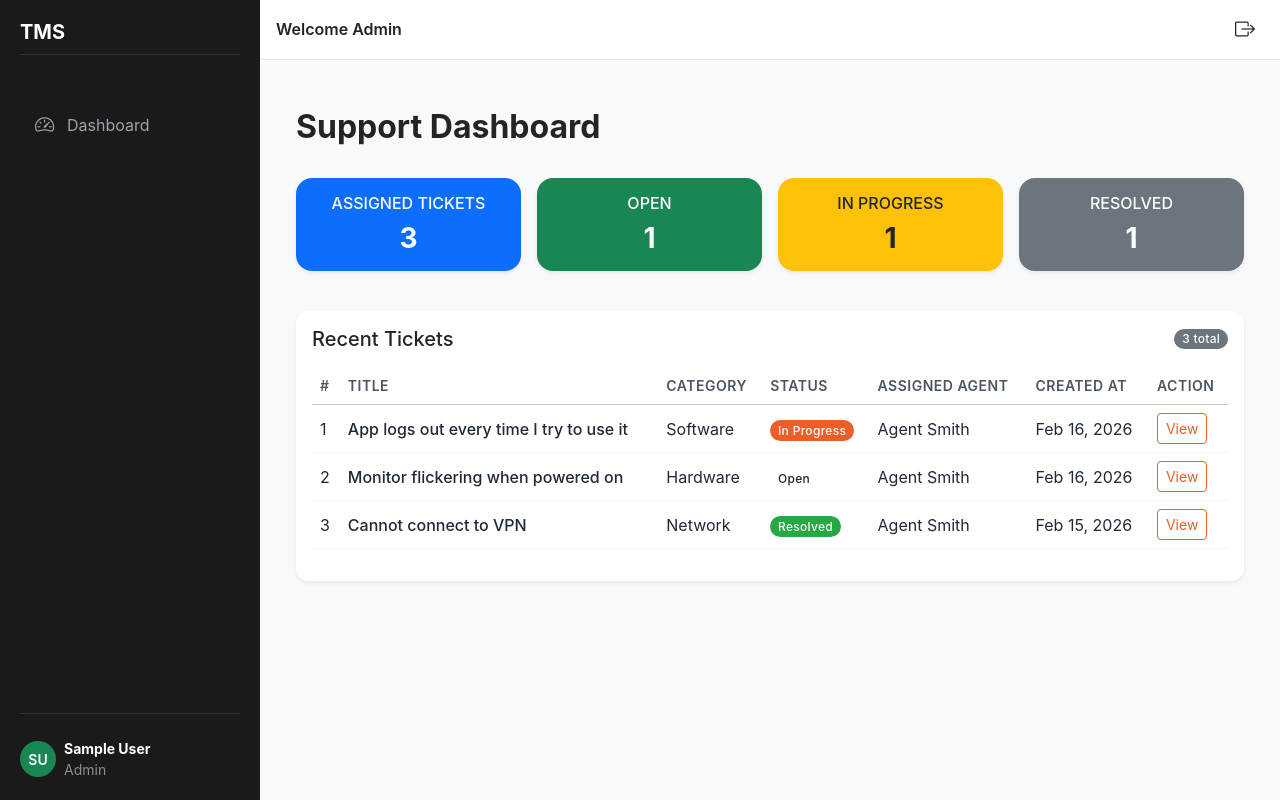
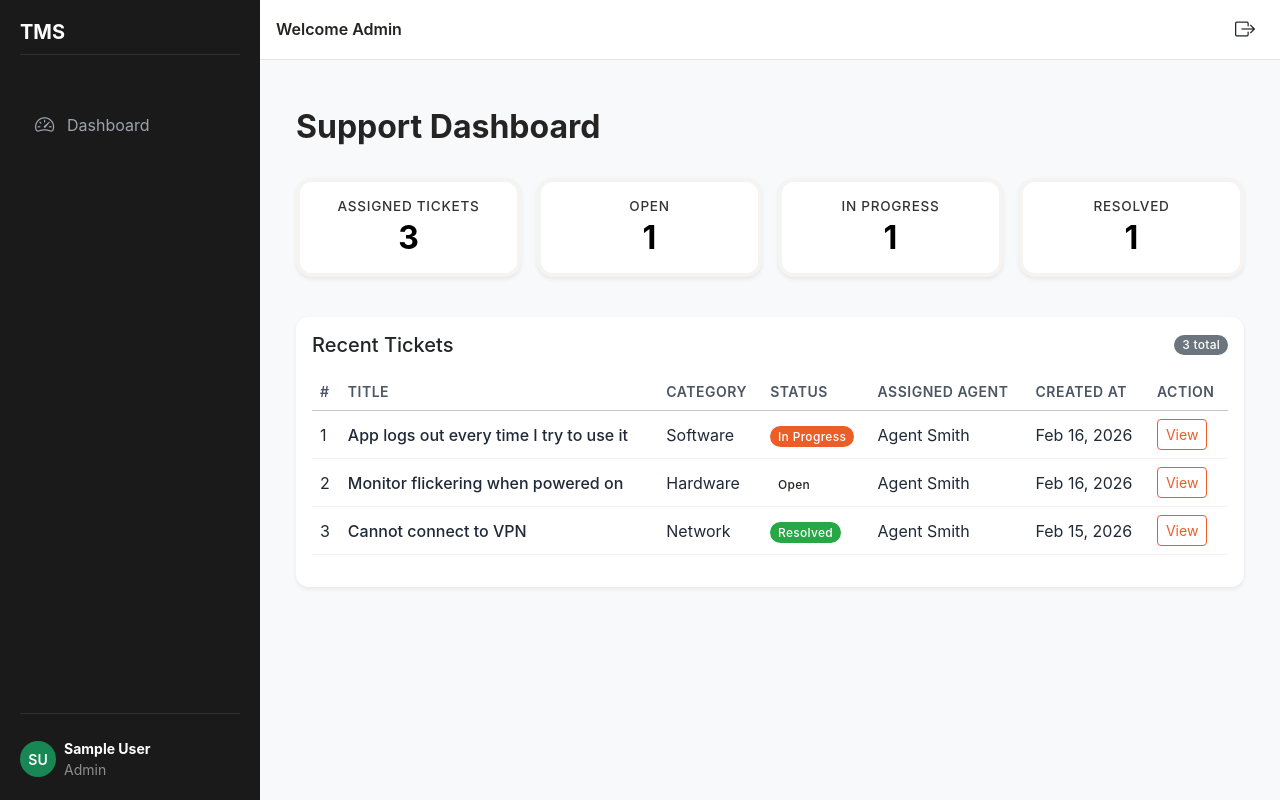
Before and after one commit to nqobilemagwaza6/Ticket-Management-System, a Vue app in the folder ticketing-frontend/: page /support/dashboard in a window 1280 px wide. Built offline with nearby package versions, Linux system fonts and the light colour scheme; sample sign-in values are in the browser's storage.

Commit message:
changed colour cards on supportdasboard

```diff
--- a/ticketing-frontend/src/assets/main.css
+++ b/ticketing-frontend/src/assets/main.css
@@ -261,6 +261,9 @@ a:hover {
   background-color: var(--primary-yellow) !important;
   color: var(--dark-gray) !important;
 }
+.bg-accent-orange {
+  background-color: var(--accent-orange) !important;
+}
 
 .badge.bg-primary {
   background-color: var(--accent-orange) !important;
--- a/ticketing-frontend/src/components/TicketStatsCard.vue
+++ b/ticketing-frontend/src/components/TicketStatsCard.vue
@@ -1,43 +1,50 @@
 <template>
   <div class="col-md-3 mb-3">
-    <div class="card shadow-sm p-3 text-center border-0" :class="cardClass">
-      <h6 class="text-uppercase mb-2">{{ label }}</h6>
-      <h3 class="fw-bold mb-0">{{ value }}</h3>
+  <div class="card stat-shadow shadow-sm p-3 text-center border-4">
+      <h6 >{{ label }}</h6>
+      <h3> {{ value }}</h3>
     </div>
   </div>
 </template>
 
 <script setup>
-import { computed } from 'vue'
-
 const props = defineProps({
   label: { type: String, required: true },
   value: { type: Number, required: true }
-})
-
-const cardClass = computed(() => {
-  switch (props.label) {
-    case 'ASSIGNED TICKETS':
-      return 'bg-primary text-white'
-    case 'OPEN':
-      return 'bg-success text-white'
-    case 'IN PROGRESS':
-      return 'bg-warning text-dark'
-    case 'RESOLVED':
-      return 'bg-secondary text-white'
-    default:
-      return 'bg-light'
-  }
 })
 </script>
 
 <style scoped>
 .card {
   border-radius: 1rem;
-  transition: transform 0.2s, box-shadow 0.2s;
+  background-color: #ffffff; /* white card */
+  color: #000000; /* black text */
+  transition: transform 0.25s ease, box-shadow 0.25s ease;
 }
-.card:hover {
+
+/* Orange accent shadow */
+.stat-shadow {
+  box-shadow: 0 6px 15px rgba(235, 94, 40, 0.35);
+}
+
+/* Hover effect */
+.stat-shadow:hover {
   transform: translateY(-4px);
-  box-shadow: 0 10px 20px rgba(0,0,0,0.12) !important;
+  box-shadow: 0 14px 30px rgba(235, 94, 40, 0.55);
+}
+
+/* Label text */
+.stat-shadow h6 {
+  font-size: 0.85rem;
+  letter-spacing: 0.7px;
+  opacity: 0.8;
+  margin-bottom: 0.25rem;
+}
+
+/* Number */
+.stat-shadow h3 {
+  font-size: 2rem;
+  font-weight: 700;
+  margin: 0;
 }
 </style>
--- a/ticketing-frontend/src/views/User/TicketListView.vue
+++ b/ticketing-frontend/src/views/User/TicketListView.vue
@@ -305,8 +305,8 @@ onMounted(fetchTickets)
 }
 
 .badge-open {
-  background-color: #FEF3C7;
-  color: #92400E;
+  background-color: #080808;
+  color:#EB5E28 ;
   padding: 4px 8px;
   border-radius: 4px;
   font-size: 12px;
@@ -314,8 +314,8 @@ onMounted(fetchTickets)
 }
 
 .badge-progress {
-  background-color: #E0F2FE;
-  color: #0369A1;
+  background-color: #080808;
+  color: #EB5E28;
   padding: 4px 8px;
   border-radius: 4px;
   font-size: 12px;
@@ -323,8 +323,8 @@ onMounted(fetchTickets)
 }
 
 .badge-resolved {
-  background-color: #DCFCE7;
-  color: #166534;
+  background-color: #080808;
+  color: #EB5E28;
   padding: 4px 8px;
   border-radius: 4px;
   font-size: 12px;
```
